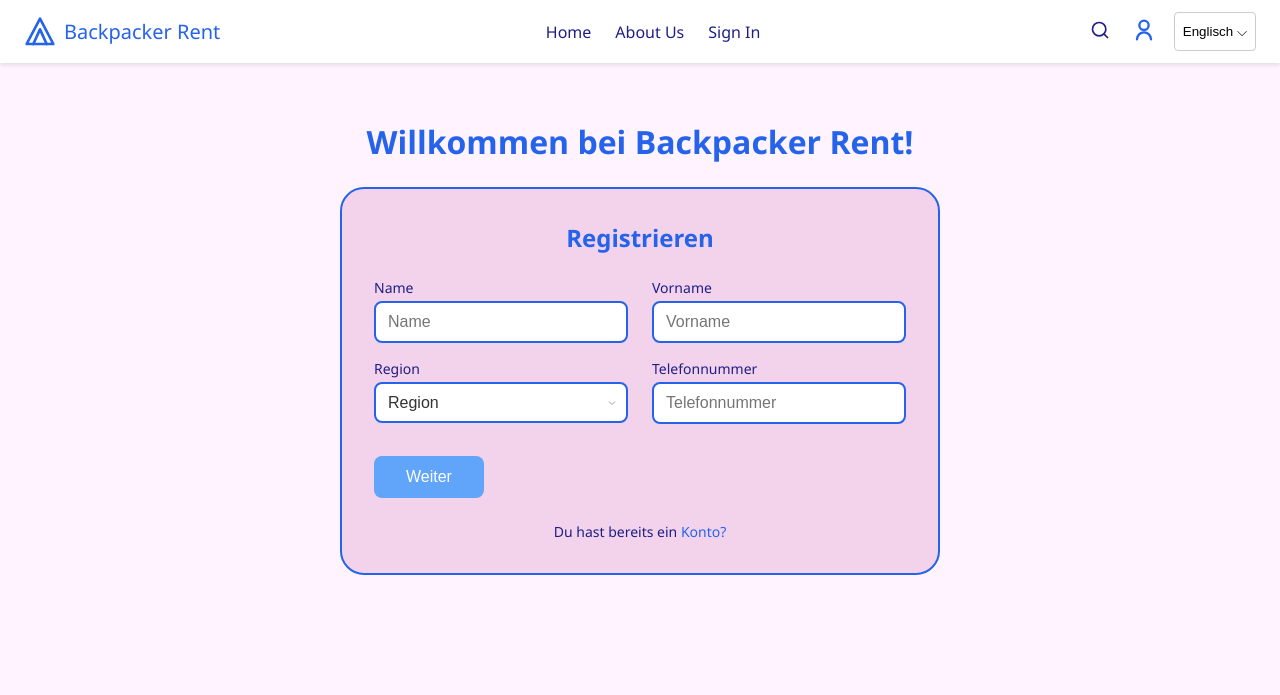
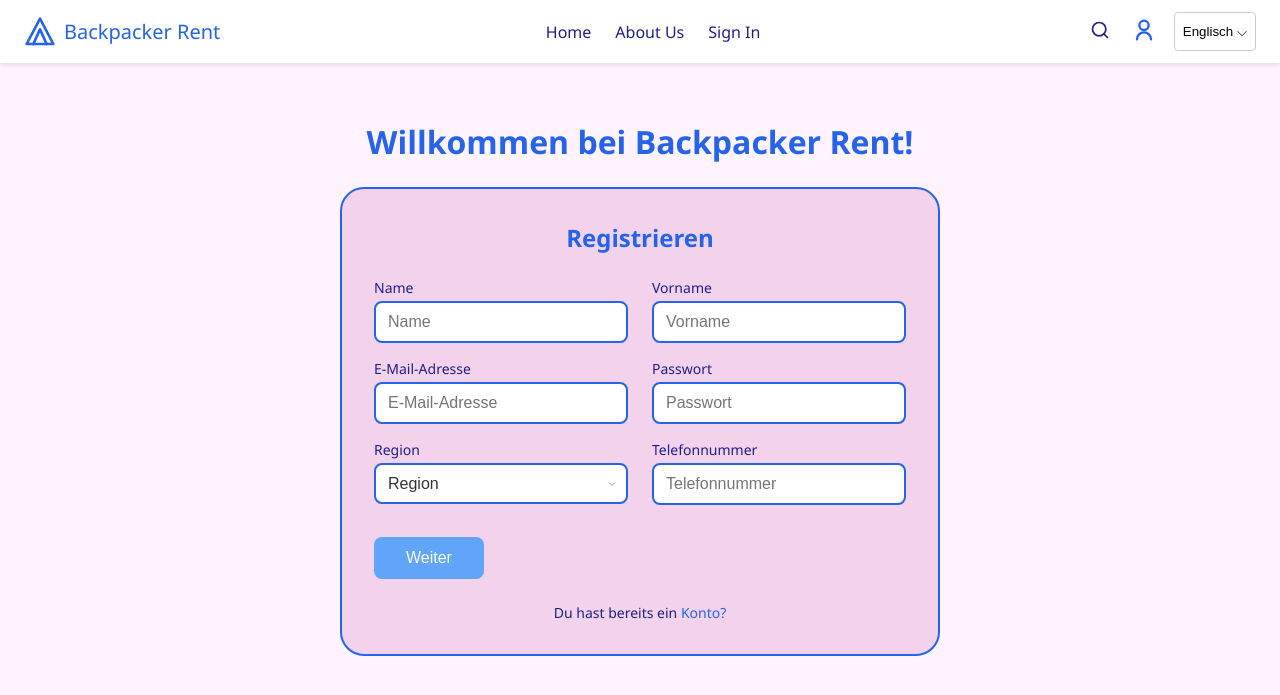
Before and after one commit to jberenz/BackpackerRent, a Flask app: page /registrieren in a window 1280 px wide. Shown: the top 695 px of the page. Run offline with Flask 3, Linux system fonts and the light colour scheme.

Commit message:
Passwort + Email im sign in

```diff
--- a/static/css/style.css
+++ b/static/css/style.css
@@ -273,6 +273,13 @@ body {
   grid-template-columns: repeat(2, 1fr);
   gap: 16px 24px;
 }
+
+/* ——— Neu: E-Mail und Passwort über beide Spalten ——— */
+.auth-form input[type="email"],
+.auth-form input[type="password"] {
+  grid-column: 1 / -1;
+}
+
 .auth-form .input-group {
   display: flex;
   flex-direction: column;
@@ -324,6 +331,7 @@ body {
 .auth-footer a:hover {
   text-decoration: underline;
 }
+
 
 /* === About Us Section === */
 .about-section {
--- a/templates/registrieren.html
+++ b/templates/registrieren.html
@@ -14,6 +14,14 @@
       <div class="input-group">
         <label for="first_name">Vorname</label>
         <input id="first_name" name="first_name" type="text" placeholder="Vorname" required>
+      </div>
+      <div class="input-group">
+        <label for="email">E-Mail-Adresse</label>
+        <input id="email" name="email" type="email" placeholder="E-Mail-Adresse" required>
+      </div>
+      <div class="input-group">
+        <label for="password">Passwort</label>
+        <input id="password" name="password" type="password" placeholder="Passwort" required>
       </div>
       <div class="input-group">
         <label for="region">Region</label>
```
